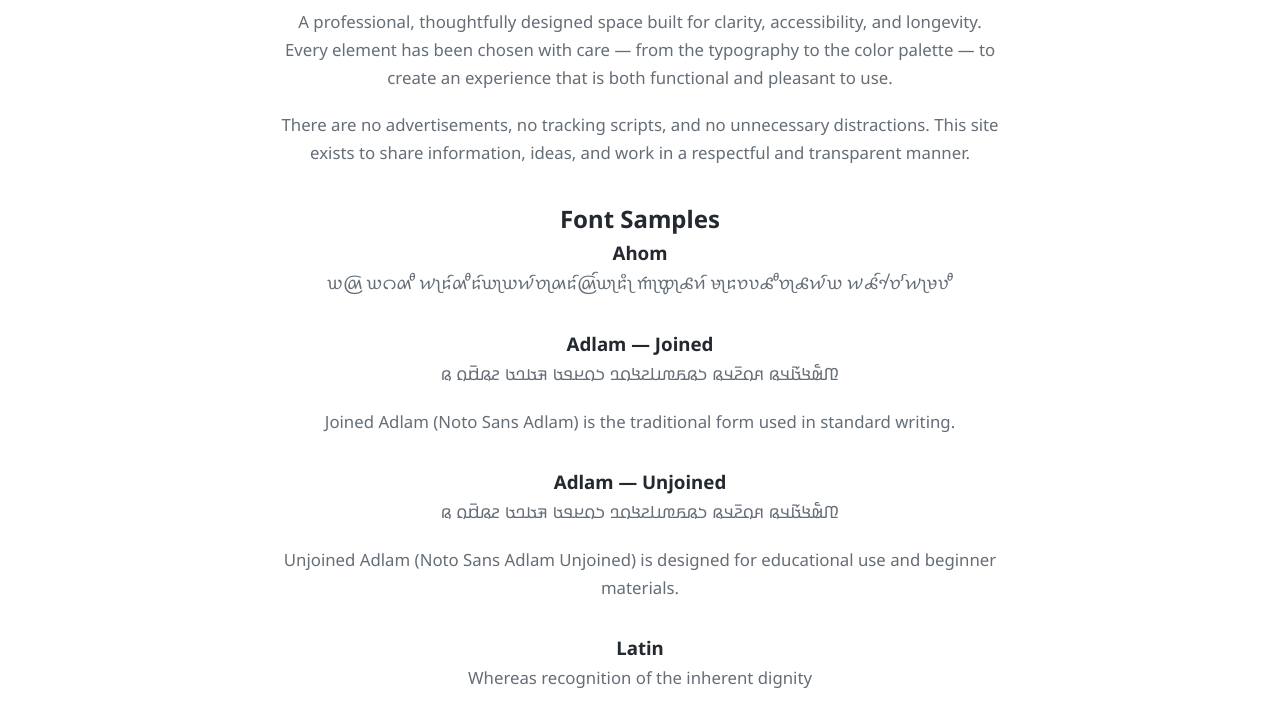
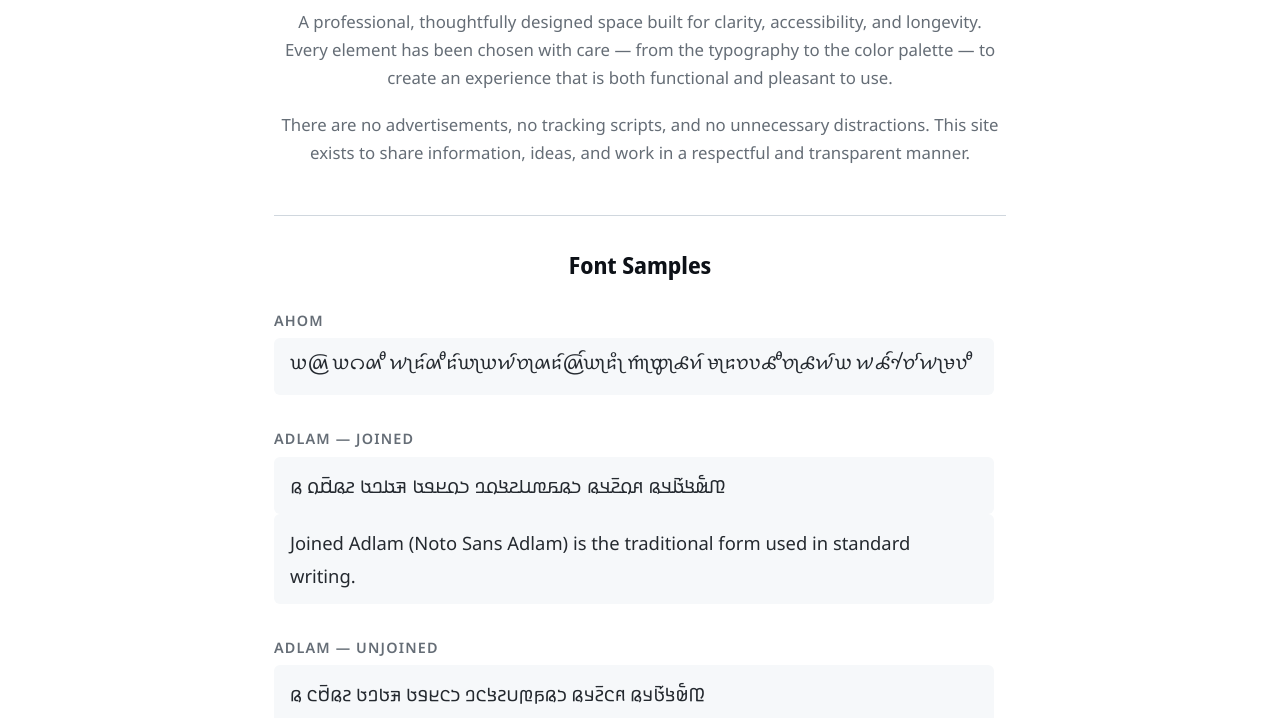
Before and after one commit to Yoshiro2017/clarity, a plain HTML site: page index.html in a window 1280 px wide. Shown: the part 234-952 px from the top of the page. Drawn offline with nearby package versions, Linux system fonts and the light colour scheme.

Commit message:
Update style.css

```diff
--- a/style.css
+++ b/style.css
@@ -10,7 +10,9 @@ Full license: see LICENSE file
   --font-heading: 'Noto Sans', 'Noto Serif', system-ui, sans-serif;
   --font-body: 'Noto Sans', 'Noto Serif', system-ui, sans-serif;
   --font-mono: 'Noto Sans Mono', monospace;
-  --font-adlam: 'Noto Sans Adlam', 'Noto Sans Adlam Unjoined', sans-serif;
+  --font-ahom: 'Noto Serif Ahom', serif;
+  --font-adlam-joined: 'Noto Sans Adlam', sans-serif;
+  --font-adlam-unjoined: 'Noto Sans Adlam Unjoined', sans-serif;
 
   /* Color Palette — Clean Professional */
   --color-bg: #ffffff;
@@ -192,6 +194,71 @@ body {
   margin-bottom: 2rem;
 }
 
+/* Font Samples */
+.font-samples {
+  max-width: 80ch;
+  margin: 3rem auto 0;
+  text-align: left;
+  border-top: 1px solid var(--color-border);
+  padding-top: 2rem;
+}
+
+.font-samples h2 {
+  font-family: var(--font-display);
+  font-size: 1.4rem;
+  color: var(--color-heading);
+  margin-bottom: 1.5rem;
+  text-align: center;
+}
+
+.sample-block {
+  margin-bottom: 1.5rem;
+}
+
+.sample-block h3 {
+  font-size: 0.9rem;
+  font-weight: 600;
+  color: var(--color-muted);
+  margin-bottom: 0.35rem;
+  text-transform: uppercase;
+  letter-spacing: 0.08em;
+}
+
+.sample-block p {
+  font-size: 1.15rem;
+  line-height: 1.8;
+  color: var(--color-text);
+  padding: 0.75rem 1rem;
+  background-color: var(--color-card);
+  border-radius: var(--radius);
+  margin: 0;
+}
+
+.sample-note {
+  font-size: 0.85rem;
+  color: var(--color-muted);
+  margin-top: 0.4rem;
+  padding: 0 0.25rem;
+}
+
+.ahom-sample {
+  font-family: var(--font-ahom);
+}
+
+.adlam-joined-sample {
+  font-family: var(--font-adlam-joined);
+}
+
+.adlam-unjoined-sample {
+  font-family: var(--font-adlam-unjoined);
+}
+
+.latin-sample,
+.cyrillic-sample,
+.greek-sample {
+  font-family: var(--font-body);
+}
+
 /* Buttons */
 .btn-primary {
   display: inline-block;
@@ -202,6 +269,7 @@ body {
   text-decoration: none;
   font-weight: 500;
   transition: background-color var(--transition), transform var(--transition);
+  margin-top: 2rem;
 }
 
 .btn-primary:hover {
```
